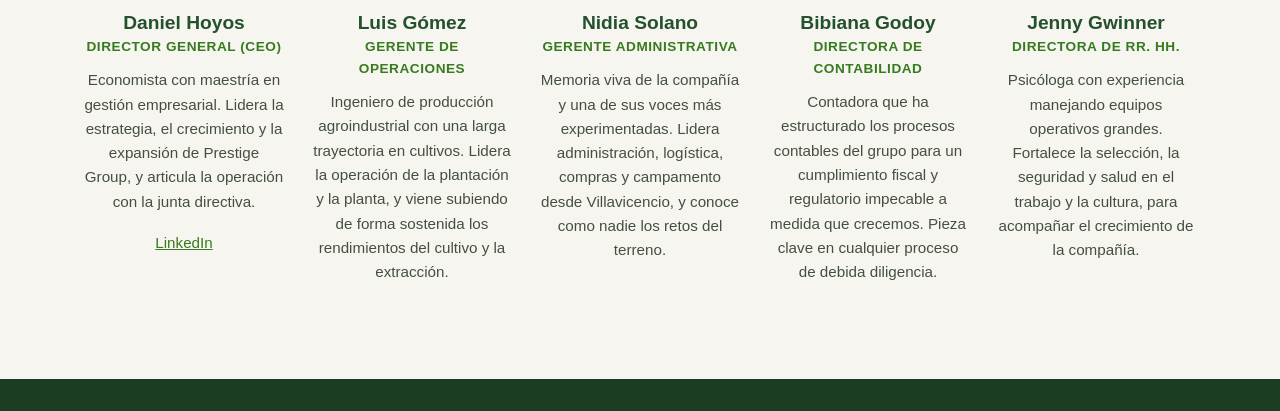
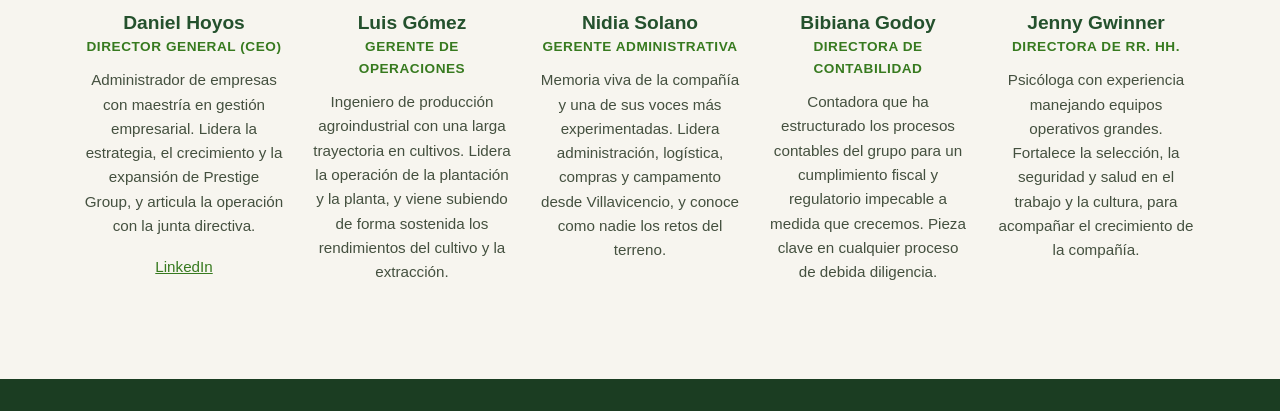
Before and after one commit to FePrestige/Prestige, a website: page equipo.html in a window 1280 px wide. Shown: the part 1975-2386 px from the top of the page. Drawn offline with Linux system fonts and the light colour scheme.

Commit message:
Add files via upload

```diff
--- a/equipo.html
+++ b/equipo.html
@@ -64,7 +64,7 @@
       <div class="section-head"><span class="kicker"><span class="es">Dirección</span><span class="en">Management</span></span>
       <h2><span class="es">El equipo que dirige la operación</span><span class="en">The team that runs the operation</span></h2></div>
       <div class="team-grid">
-        <div class="member"><div class="mphoto"><img src="assets/img/team-daniel-v2.jpg" alt="Daniel Hoyos" onload="this.closest('.member').querySelector('.avatar').style.display='none'" onerror="this.closest('.mphoto').remove()"></div><div class="avatar">DH</div><h3>Daniel Hoyos</h3><div class="role"><span class="es">Director General (CEO)</span><span class="en">Chief Executive Officer</span></div><p><span class="es">Economista con maestría en gestión empresarial. Lidera la estrategia, el crecimiento y la expansión de Prestige Group, y articula la operación con la junta directiva.</span><span class="en">An economist with a master's in business management. He leads Prestige Group's strategy, growth and expansion, and connects the operation with the board of directors.</span></p><p class="small"><a href="https://www.linkedin.com/in/danielhoyosm/" target="_blank" rel="noopener">LinkedIn</a></p></div>
+        <div class="member"><div class="mphoto"><img src="assets/img/team-daniel-v2.jpg" alt="Daniel Hoyos" onload="this.closest('.member').querySelector('.avatar').style.display='none'" onerror="this.closest('.mphoto').remove()"></div><div class="avatar">DH</div><h3>Daniel Hoyos</h3><div class="role"><span class="es">Director General (CEO)</span><span class="en">Chief Executive Officer</span></div><p><span class="es">Administrador de empresas con maestría en gestión empresarial. Lidera la estrategia, el crecimiento y la expansión de Prestige Group, y articula la operación con la junta directiva.</span><span class="en">A business administration graduate with a master's in business management. He leads Prestige Group's strategy, growth and expansion, and connects the operation with the board of directors.</span></p><p class="small"><a href="https://www.linkedin.com/in/danielhoyosm/" target="_blank" rel="noopener">LinkedIn</a></p></div>
         <div class="member"><div class="mphoto"><img src="assets/img/team-luis.jpg" alt="Luis Gómez" onload="this.closest('.member').querySelector('.avatar').style.display='none'" onerror="this.closest('.mphoto').remove()"></div><div class="avatar">LG</div><h3>Luis Gómez</h3><div class="role"><span class="es">Gerente de Operaciones</span><span class="en">Operations Manager</span></div><p><span class="es">Ingeniero de producción agroindustrial con una larga trayectoria en cultivos. Lidera la operación de la plantación y la planta, y viene subiendo de forma sostenida los rendimientos del cultivo y la extracción.</span><span class="en">An agro-industrial production engineer with a long track record in crops. He leads the plantation and the mill, and has steadily raised both cultivation and extraction yields.</span></p></div>
         <div class="member"><div class="mphoto"><img src="assets/img/team-nidia.jpg" alt="Nidia Solano" onload="this.closest('.member').querySelector('.avatar').style.display='none'" onerror="this.closest('.mphoto').remove()"></div><div class="avatar">NS</div><h3>Nidia Solano</h3><div class="role"><span class="es">Gerente Administrativa</span><span class="en">Administrative Manager</span></div><p><span class="es">Memoria viva de la compañía y una de sus voces más experimentadas. Lidera administración, logística, compras y campamento desde Villavicencio, y conoce como nadie los retos del terreno.</span><span class="en">A living memory of the company and one of its most experienced voices. She leads administration, logistics, procurement and the camp from Villavicencio, and knows the realities on the ground better than anyone.</span></p></div>
         <div class="member"><div class="mphoto"><img src="assets/img/team-bibiana.jpg" alt="Bibiana Godoy" onload="this.closest('.member').querySelector('.avatar').style.display='none'" onerror="this.closest('.mphoto').remove()"></div><div class="avatar">BG</div><h3>Bibiana Godoy</h3><div class="role"><span class="es">Directora de Contabilidad</span><span class="en">Accounting Director</span></div><p><span class="es">Contadora que ha estructurado los procesos contables del grupo para un cumplimiento fiscal y regulatorio impecable a medida que crecemos. Pieza clave en cualquier proceso de debida diligencia.</span><span class="en">An accountant who has built the group's accounting for impeccable tax and regulatory compliance as we grow. A key player in any due-diligence process.</span></p></div>
```
